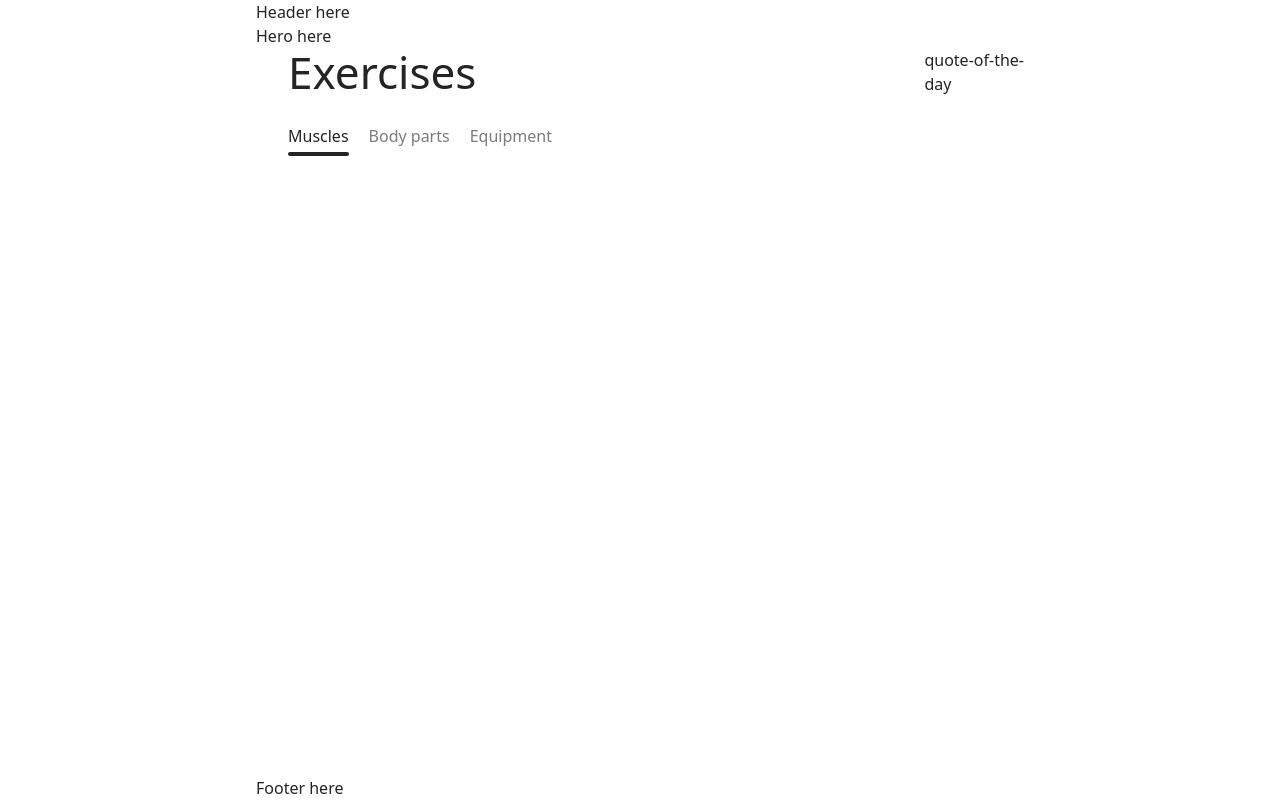
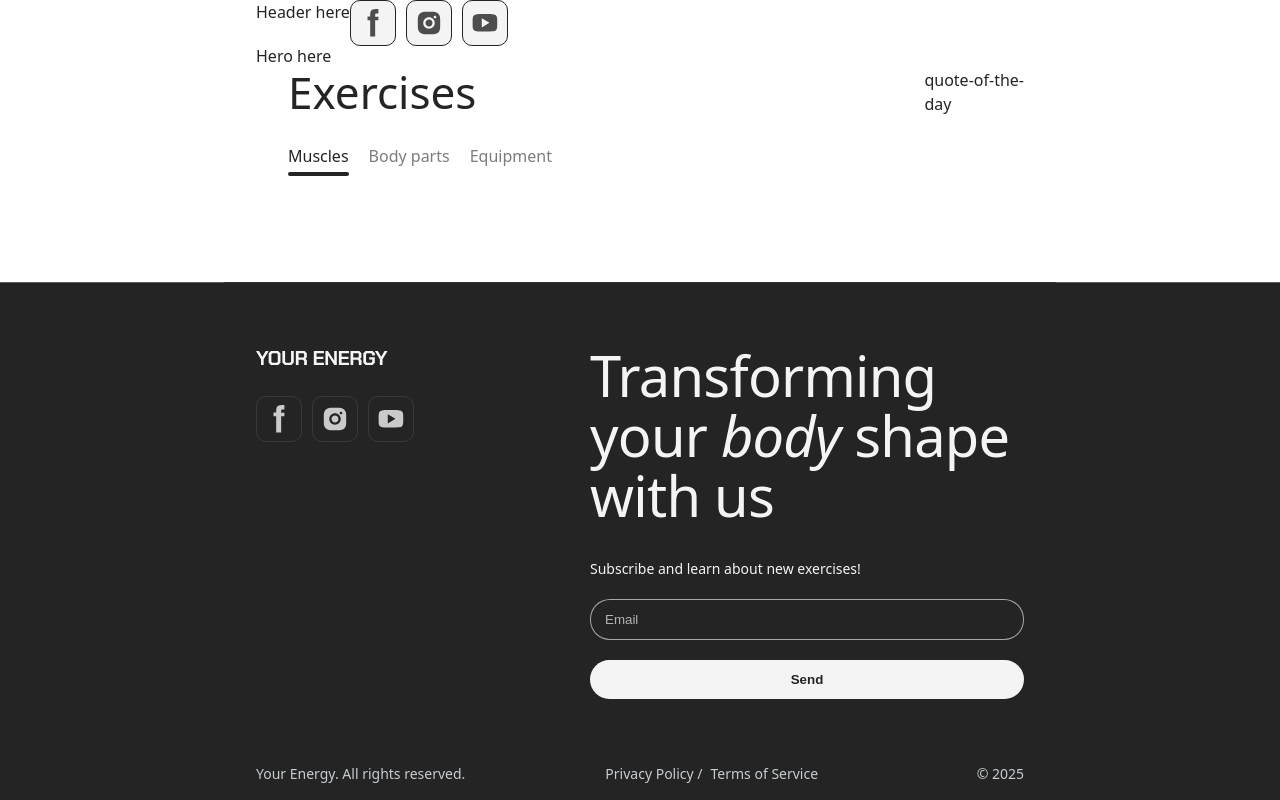
Before and after one commit to uanvi/goit-adv-js-final-project-team-5, a website built with Vite: page src/index.html in a window 1280 px wide. Built offline with nearby package versions, Linux system fonts and the light colour scheme; no server answers.

Commit message:
Footer implementation

```diff
--- a/src/css/footer.css
+++ b/src/css/footer.css
@@ -1 +1,232 @@
-/* footer css here */
+.footer {
+  margin-bottom: 10px;
+
+  @media screen and (min-width: 768px) {
+    margin-bottom: 16px;
+  }
+}
+
+.footer > .container {
+  display: flex;
+  flex-direction: column;
+  justify-content: space-between;
+  margin-bottom: 0;
+
+  background-color: var(--color-black);
+  box-shadow: 0 0 0 100vmax var(--color-black);
+  clip-path: inset(0 -100vmax -100vmax);
+}
+
+.footer .footer-content {
+  color: var(--color-white);
+
+  display: flex;
+  flex-direction: column;
+
+  align-items: start;
+  justify-content: start;
+
+  margin: 0;
+  padding: 40px 0 120px;
+
+  @media screen and (min-width: 768px) {
+    flex-direction: row;
+    gap: 114px;
+    justify-content: space-between;
+    padding: 64px 0;
+  }
+}
+
+.footer-logo-social {
+  display: flex;
+  flex-direction: column;
+  align-items: flex-start;
+  margin-bottom: 40px;
+}
+
+.footer-logo {
+  display: inline-block;
+  padding-bottom: 20px;
+}
+
+.logo-svg {
+  width: 132px;
+  height: 24px;
+}
+
+.footer .social-link {
+  color: var(--color-white);
+  background-color: transparent;
+  border-color: var(--color-icon);
+}
+
+.footer .social-link:hover,
+.footer .social-link:focus {
+  background-color: var(--color-white);
+  color: var(--color-white);
+  border-color: var(--color-white);
+}
+
+.footer .social-link:hover .social-icon {
+  fill: var(--color-black);
+}
+
+.footer-form-text {
+  color: var(--color-white);
+  font-size: 38px;
+  font-weight: 400;
+  line-height: 1.15;
+  letter-spacing: -0.76px;
+  margin-bottom: 20px;
+}
+
+.subscribe-form label {
+  margin-bottom: 20px;
+  display: flex;
+  flex-direction: column;
+  gap: 20px;
+}
+
+.subscription-form {
+  display: flex;
+  flex-direction: column;
+}
+
+.subscription-form label {
+  font-size: 14px;
+  color: var(--color-white);
+}
+
+.subscription-form input[type='email'] {
+  width: 100%;
+  padding: 12px 0 12px 14px;
+  border: 1px solid rgba(255, 255, 255, 0.6);
+  border-radius: 20px;
+  background-color: var(--color-black);
+  color: var(--color-white);
+  text-align: left;
+  box-sizing: border-box;
+}
+
+.subscription-form input[type='email']:focus {
+  outline: none;
+}
+
+.subscription-form input:hover {
+  background-color: #1b1b1b;
+}
+
+.subscription-form input::placeholder {
+  color: #b3b3b3;
+}
+
+.subscription-form button {
+  width: 100%;
+  padding: 12px;
+  background-color: var(--color-white);
+  color: var(--color-black);
+  font-weight: bold;
+  border: none;
+  border-radius: 20px;
+  cursor: pointer;
+  box-sizing: border-box;
+  transition: background-color 0.3s ease;
+}
+
+.subscription-form button:hover {
+  background-color: #b3b3b3;
+}
+
+.subscription-form label {
+  margin-bottom: 20px;
+  display: flex;
+  flex-direction: column;
+  gap: 20px;
+}
+
+.footer-copyright {
+  font-size: 14px;
+  color: var(--color-copyright);
+}
+
+.footer-copyright-text {
+  margin-bottom: 10px;
+}
+
+.footer-copyright-links {
+  display: flex;
+  justify-content: space-between;
+  align-items: center;
+  width: 100%;
+}
+
+.footer-policy-links {
+  display: flex;
+  gap: 8px;
+}
+
+@media screen and (min-width: 768px) {
+  .footer-content {
+    display: flex;
+    flex-direction: row;
+    gap: 114px;
+  }
+
+  .footer-form-text {
+    font-size: 56px;
+    line-height: 1.07;
+    text-align: left;
+    width: 434px;
+    margin-bottom: 32px;
+  }
+
+  .footer-copyright {
+    display: flex;
+    align-items: center;
+    gap: 140px;
+  }
+
+  .footer-copyright-links {
+    margin-top: 0;
+    white-space: nowrap;
+  }
+
+  .footer-copyright-text {
+    margin-bottom: 0;
+    white-space: nowrap;
+  }
+}
+
+@media screen and (min-width: 1440px) {
+  .footer-content {
+    gap: 158px;
+    margin-bottom: 70px;
+  }
+
+  .footer-form {
+    display: flex;
+    gap: 115px;
+  }
+
+  .subscription-form {
+    width: 352px;
+  }
+
+  .footer .footer-form-text {
+    margin-bottom: 0;
+    width: 595px;
+  }
+
+  .footer-copyright {
+    display: flex;
+    flex-direction: row;
+    gap: 190px;
+  }
+
+  .footer-copyright-links {
+    margin-top: 0;
+    justify-content: unset;
+    flex-direction: row;
+    gap: 498px;
+  }
+}
--- a/src/css/header.css
+++ b/src/css/header.css
@@ -1 +1,16 @@
-/* header css here */
+.header .social-link {
+  color: var(--color-black);
+  background-color: var(--color-white);
+  border-color: var(--color-black);
+}
+
+.header .social-link:hover,
+.header .social-link:focus {
+  background-color: var(--color-black);
+  color: var(--color-white);
+  border-color: var(--color-black);
+}
+
+.footer .social-link:hover .social-icon {
+  fill: var(--color-white);
+}
--- /dev/null
+++ b/src/css/social.css
@@ -0,0 +1,40 @@
+.social-list {
+  display: flex;
+  gap: 12px;
+  padding: 0;
+  margin: 0;
+}
+
+.social-item {
+  width: 40px;
+  height: 40px;
+
+  @media only screen and (min-width: 768px) {
+    width: 44px;
+    height: 44px;
+  }
+}
+
+.social-link {
+  display: flex;
+  justify-content: center;
+  align-items: center;
+  width: 100%;
+  height: 100%;
+  border: 1px solid;
+  border-radius: 10px;
+  transition: var(--transition);
+  transition-property: color, background-color, border-color;
+}
+
+.social-icon {
+  opacity: 0.8;
+  fill: currentColor;
+  width: 24px;
+  height: 24px;
+
+  @media only screen and (min-width: 768px) {
+    width: 28px;
+    height: 28px;
+  }
+}
--- a/src/css/styles.css
+++ b/src/css/styles.css
@@ -15,3 +15,4 @@
 @import url('./hero.css');
 @import url('./footer.css');
 @import url('./exercises.css');
+@import url('./social.css');
--- a/src/css/variables.css
+++ b/src/css/variables.css
@@ -11,6 +11,8 @@
   --color-rating: rgba(244, 244, 244, 0.2);
   --color-modal-backdrop: rgba(4, 4, 4, 0.4);
   --color-accent: #eea10c;
+  --color-icon: rgba(244, 244, 244, 0.1);
+  --color-copyright: rgba(198, 205, 209, 1);
 
   /* Animations */
   --animation-delay: 0.2s;
--- a/src/index.html
+++ b/src/index.html
@@ -19,5 +19,6 @@
     <load src="./partials/footer.html" />
 
     <script type="module" src="./js/main.js"></script>
+    <script type="module" src="./js/subscription.js"></script>
   </body>
 </html>
--- a/src/js/footer.js
+++ /dev/null
@@ -1 +0,0 @@
-// footer hs here
--- /dev/null
+++ b/src/js/subscription.js
@@ -0,0 +1,32 @@
+import yourEnergyAPI from './your-energy-api.js';
+import { handleApiError } from './utils/errorHandler.js';
+
+document.addEventListener('DOMContentLoaded', () => {
+  const form = document.getElementById('subscriptionForm');
+  const emailInput = form?.elements?.email;
+
+  const showAlert = message => alert(message);
+
+  const handleSuccess = message => {
+    showAlert(message);
+    emailInput.value = '';
+  };
+
+  form?.addEventListener('submit', async event => {
+    event.preventDefault();
+
+    if (!emailInput.checkValidity()) {
+      showAlert('Please enter a valid email address.');
+      return;
+    }
+
+    try {
+      const message = await yourEnergyAPI.postSubscription(
+        emailInput.value.trim()
+      );
+      handleSuccess(message);
+    } catch (error) {
+      handleApiError(error);
+    }
+  });
+});
--- /dev/null
+++ b/src/js/utils/errorHandler.js
@@ -0,0 +1,15 @@
+export const handleApiError = error => {
+  if (error.response) {
+    const messages = {
+      400: 'Bad request: invalid request body.',
+      404: 'Endpoint not found.',
+      409: 'You are already subscribed.',
+      500: 'Server error: please try again later.',
+    };
+    alert(messages[error.response.status] || 'Unknown server error occurred.');
+  } else {
+    alert('Unexpected error. Please check your connection and try again.');
+  }
+
+  console.error('API Error:', error);
+};
--- a/src/partials/footer.html
+++ b/src/partials/footer.html
@@ -1,5 +1,50 @@
 <footer class="footer">
   <div class="container">
-    <p>Footer here</p>
+    <div class="footer-content">
+      <div class="footer-logo-social">
+        <a
+          class="footer-logo"
+          href="./index.html"
+          aria-label="Site logo"
+          rel="noopener noreferrer"
+        >
+          <svg class="logo-svg">
+            <use href="./img/svg/sprites.svg#logo-light"></use>
+          </svg>
+        </a>
+        <load src="partials/social.html" />
+      </div>
+
+      <div class="footer-form">
+        <p class="footer-form-text">
+          Transforming your <em>body</em> shape with us
+        </p>
+        <form class="subscription-form" id="subscriptionForm" novalidate>
+          <label for="email" class="visually-hidden">
+            Subscribe and learn about new exercises!
+            <input
+              type="email"
+              id="email"
+              name="email"
+              placeholder="Email"
+              required
+              pattern="^\w+(\.\w+)?@[a-zA-Z_]+?\.[a-zA-Z]{2,3}$"
+            />
+          </label>
+          <button type="submit">Send</button>
+        </form>
+      </div>
+    </div>
+
+    <div class="footer-copyright">
+      <p class="footer-copyright-text">Your Energy. All rights reserved.</p>
+      <div class="footer-copyright-links">
+        <ul class="footer-policy-links">
+          <li><a class="policy" href="#">Privacy Policy /</a></li>
+          <li><a class="policy" href="#">Terms of Service</a></li>
+        </ul>
+        <p class="copyright">&#169; 2025</p>
+      </div>
+    </div>
   </div>
 </footer>
--- a/src/partials/header.html
+++ b/src/partials/header.html
@@ -1,5 +1,6 @@
 <header class="header">
   <div class="container">
     <p>Header here</p>
+    <load src="partials/social.html" />
   </div>
 </header>
--- /dev/null
+++ b/src/partials/social.html
@@ -0,0 +1,41 @@
+<ul class="social-list">
+  <li class="social-item">
+    <a
+      href="https://www.facebook.com/goITclub/"
+      class="social-link"
+      aria-label="Facebook"
+      target="_blank"
+      rel="noopener noreferrer"
+    >
+      <svg class="social-icon">
+        <use href="./img/svg/sprites.svg#facebook"></use>
+      </svg>
+    </a>
+  </li>
+  <li class="social-item">
+    <a
+      href="https://www.instagram.com/goitclub/ "
+      class="social-link"
+      aria-label="Instagram"
+      target="_blank"
+      rel="noopener noreferrer"
+    >
+      <svg class="social-icon">
+        <use href="./img/svg/sprites.svg#instagram"></use>
+      </svg>
+    </a>
+  </li>
+  <li class="social-item">
+    <a
+      href="https://www.youtube.com/c/GoIT"
+      class="social-link"
+      aria-label="Youtube"
+      target="_blank"
+      rel="noopener noreferrer"
+    >
+      <svg class="social-icon">
+        <use href="./img/svg/sprites.svg#youtube "></use>
+      </svg>
+    </a>
+  </li>
+</ul>
```
Also changed, not shown: src/img/svg/sprites.svg (added).
